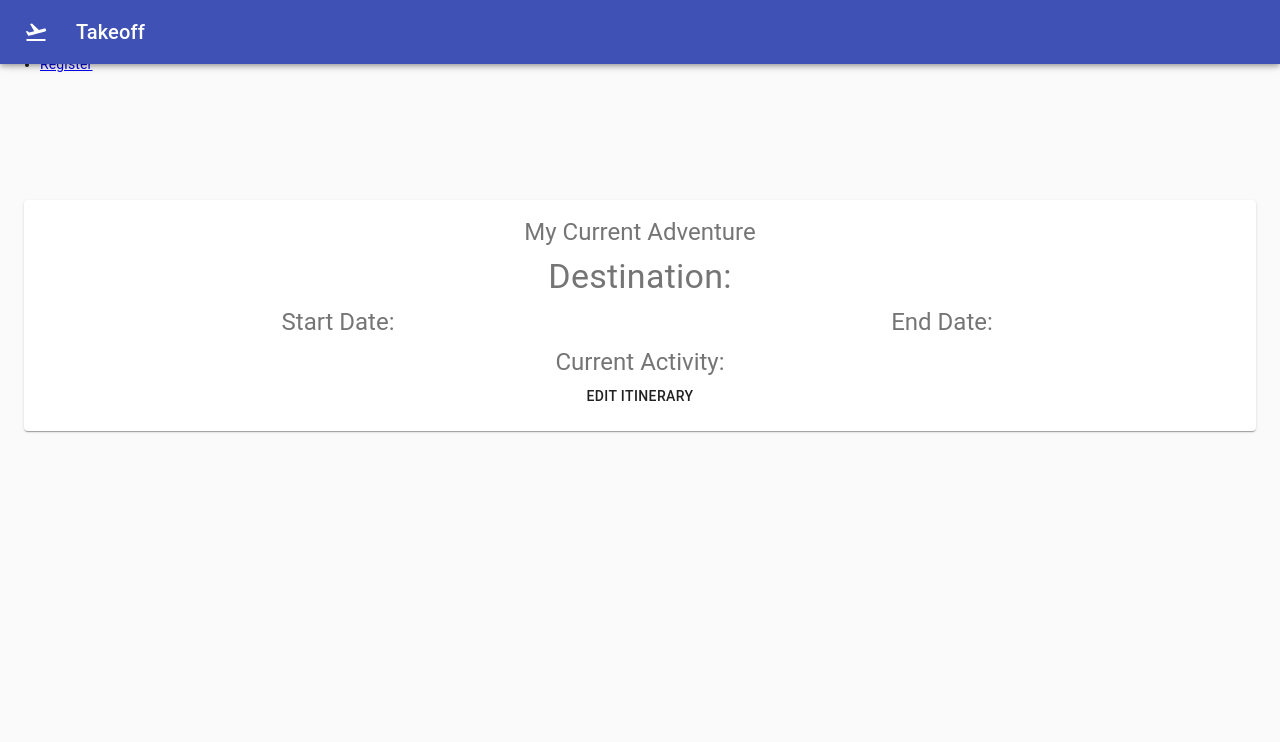
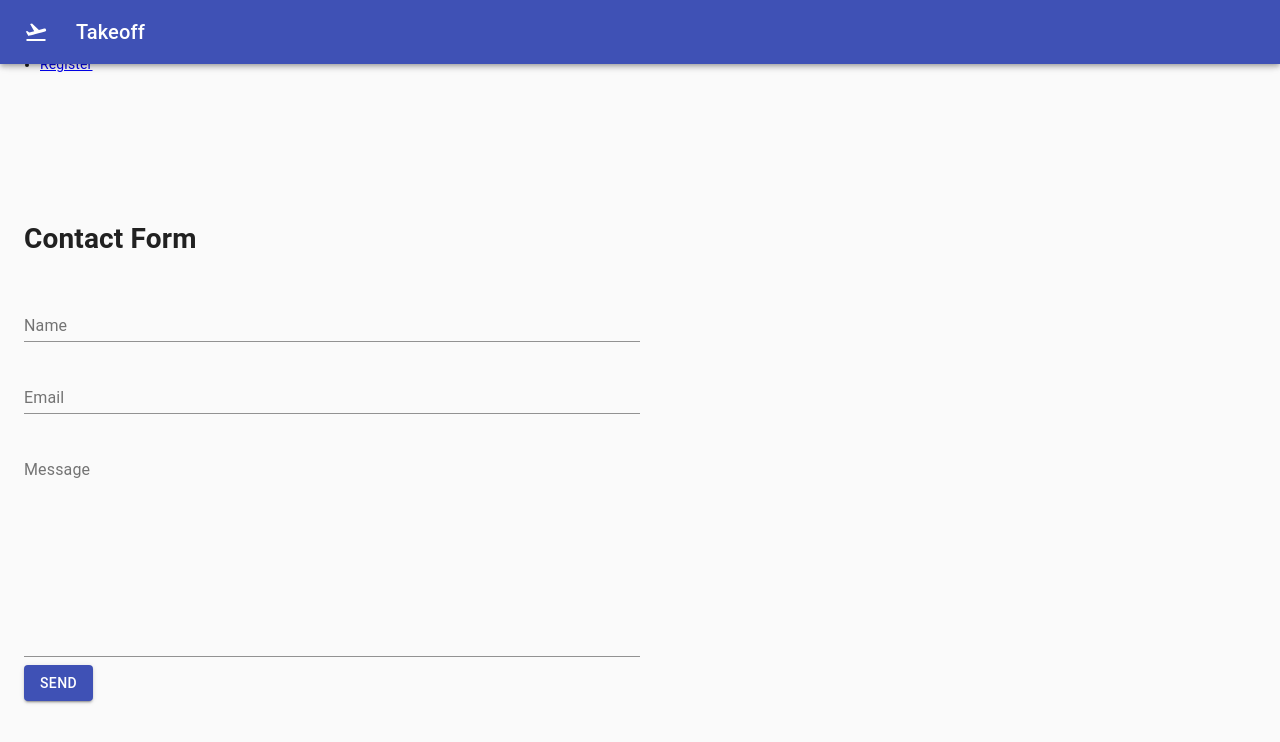
Before and after one commit to espoldi/Takeoff, a React (Create React App) app in the folder client/: page /contact in a window 1280 px wide. Shown: the top 742 px of the page. Built offline with nearby package versions, Linux system fonts and the light colour scheme.

Commit message:
small fixes to Contact.js

```diff
--- a/client/src/App.js
+++ b/client/src/App.js
@@ -8,6 +8,7 @@ import {
   Route,
   Link
 } from "react-router-dom";
+import Contact from './pages/Contact';
 
 class App extends Component {
   componentDidMount() {
@@ -39,6 +40,9 @@ class App extends Component {
             <Route path="/register">
               <Register />
             </Route>
+            <Route path="/contact">
+              <Contact />
+            </Route>
             <Route path="/">
               <Dashboard />
             </Route>
--- a/client/src/pages/Contact.js
+++ b/client/src/pages/Contact.js
@@ -4,13 +4,16 @@ import {
   InputLabel,
   Input,
   Button,
-  TextField
+  TextField,
 } from "@material-ui/core";
-import { Container } from '@material-ui/core';
+import { Container } from "@material-ui/core";
+import Navbar from "../components/Navbar.js";
 
 class Contact extends React.Component {
   render() {
     return (
+      <>
+        <Navbar />
         <Container fixed>
           <form style={{ width: "50%" }}>
             <h1>Contact Form</h1>
@@ -35,6 +38,7 @@ class Contact extends React.Component {
             </Button>
           </form>
         </Container>
+      </>
     );
   }
 }
```
Lines whose indentation alone changed are shown as unchanged.
